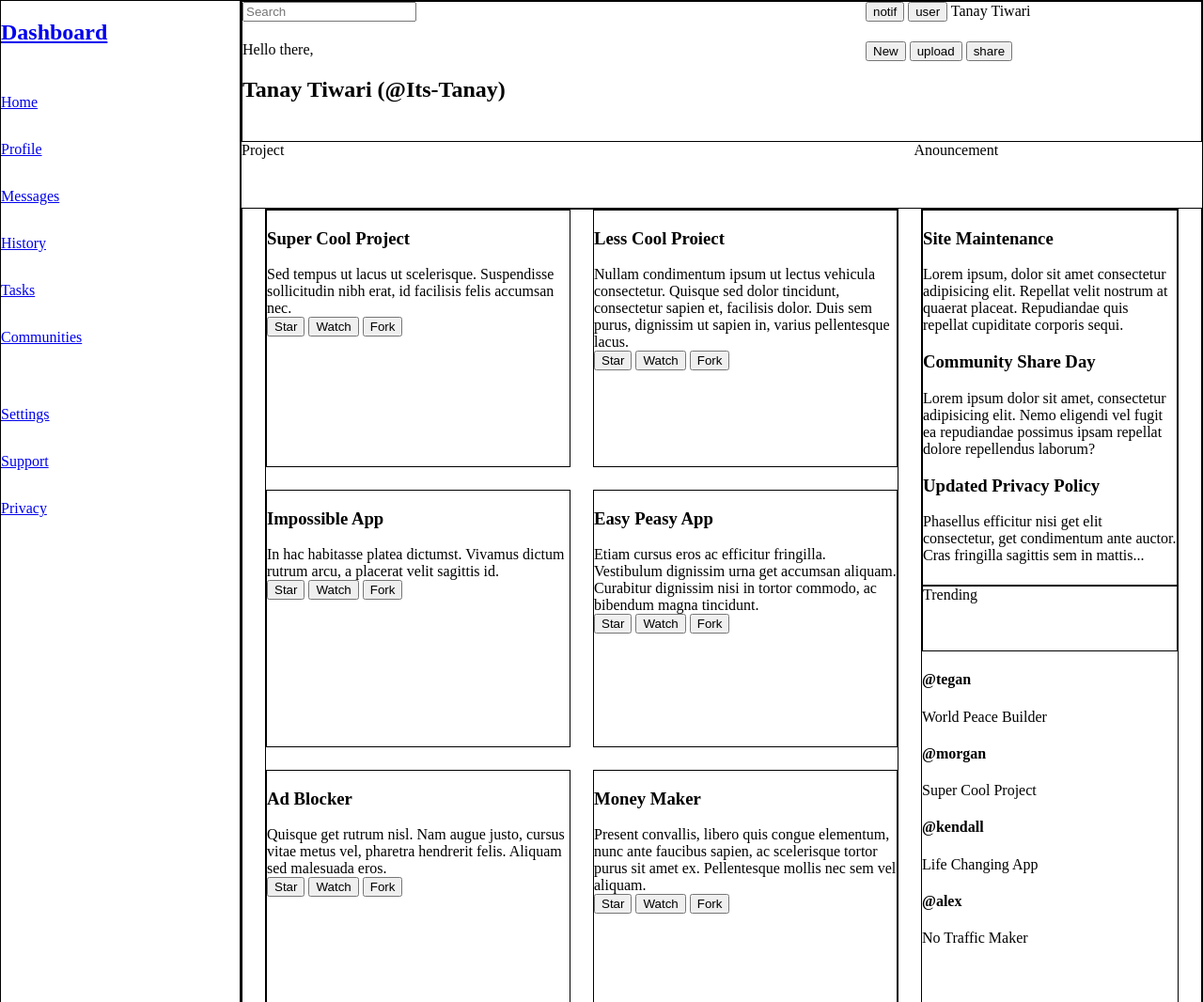
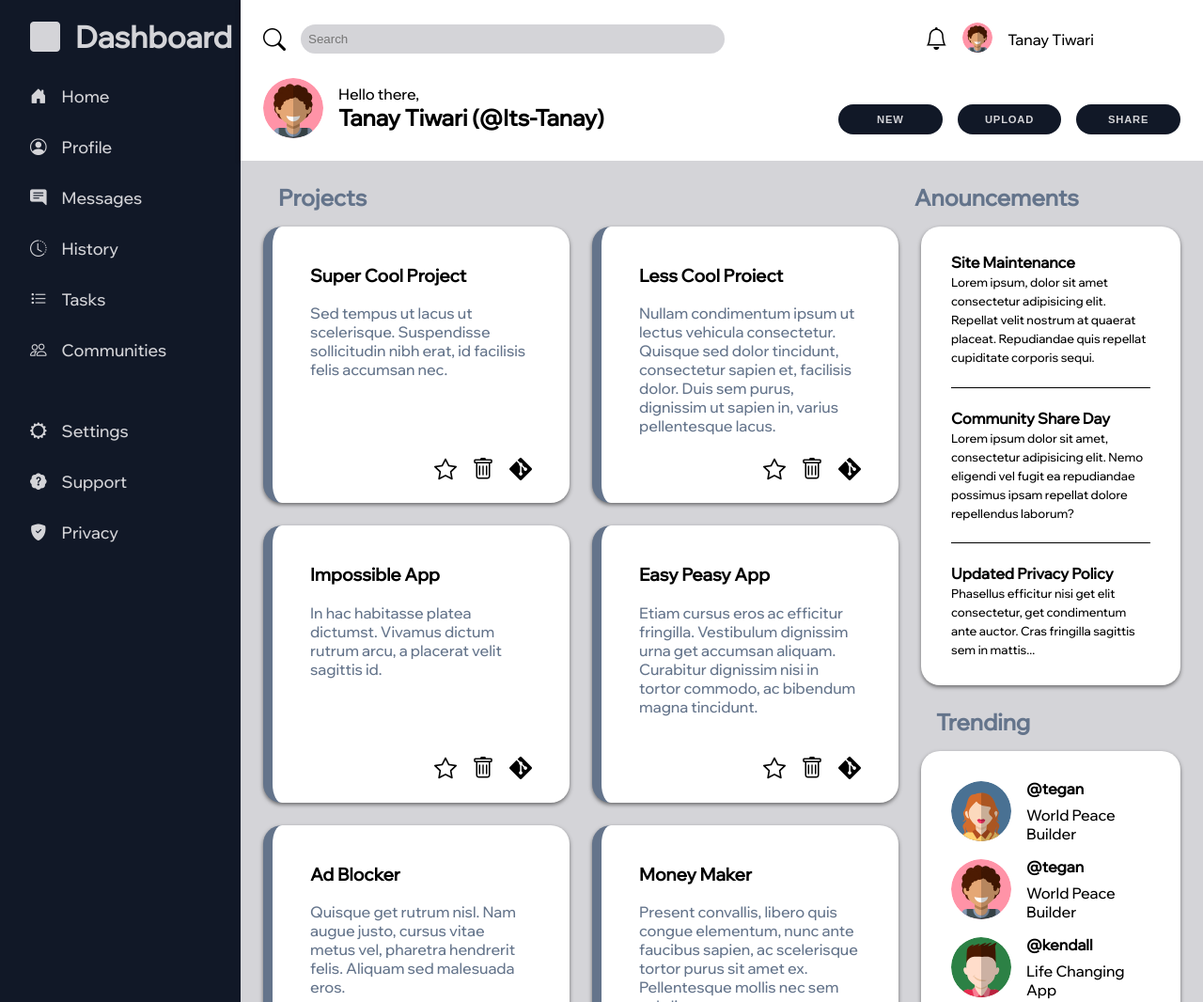
Before and after one commit to Its-Tanay/admin-dashboard-template, a plain HTML site: page index.html in a window 1280 px wide. Shown: the top 1066 px of the page at 94% size. Drawn offline with nearby package versions, Linux system fonts and the light colour scheme.

Commit message:
Modern styling to the webpage is done

```diff
--- a/index.html
+++ b/index.html
@@ -5,52 +5,56 @@
     <meta http-equiv="X-UA-Compatible" content="IE=edge">
     <meta name="viewport" content="width=device-width, initial-scale=1.0">
     <link rel="stylesheet" type="text/css" href="style.css" />
-    <title>Dashboard</title>
+    <link rel="stylesheet" href="https://cdn.jsdelivr.net/npm/bootstrap-icons@1.10.5/font/bootstrap-icons.css">    <title>Dashboard</title>
 </head>
 <body>
     <div class="container">
 
         <div class="sidenav">
-            <h2 class="Title"><a href="#">Dashboard</a></h2>
+            <h1 class="Dashboard"><i class="bi bi-square-fill"></i>Dashboard</h1>
 
-            <a href="#">Home</a>
-            <a href="#">Profile</a>
-            <a href="#">Messages</a>
-            <a href="#">History</a>
-            <a href="#">Tasks</a>
-            <a href="#">Communities</a>
+            <a href="#"><i class="bi bi-house-door-fill"></i>Home</a>
+            <a href="#"><i class="bi bi-person-circle"></i>Profile</a>
+            <a href="#"><i class="bi bi-chat-right-text-fill"></i>Messages</a>
+            <a href="#"><i class="bi bi-clock-history"></i>History</a>
+            <a href="#"><i class="bi bi-list-task"></i>Tasks</a>
+            <a href="#"><i class="bi bi-people"></i>Communities</a>
 
             <div class="space"></div>
 
-            <a href="#">Settings</a>
-            <a href="#">Support</a>
-            <a href="#">Privacy</a>
+            <a href="#"><i class="bi bi-gear-wide"></i>Settings</a>
+            <a href="#"><i class="bi bi-patch-question-fill"></i>Support</a>
+            <a href="#"><i class="bi bi-shield-fill-check"></i>Privacy</a>
         </div>
 
         <div class="page">
             <div class="header">
                 <div class="search-pane">
+                    <i class="bi bi-search"></i>
                     <input type="text" placeholder="Search">
                 </div>
                 <div class="user-nav">
-                    <button class="notification">notif</button>
-                    <button class="user">user</button>
+                    <button class="notification"><i class="bi bi-bell"></i></button>
+                    <button class="user-btn"><img src="Assets/man-svgrepo-com.svg"></button>
                     <span class="name">Tanay Tiwari</span>
                 </div>
                 <div class="user-greet">
-                    <span class="greet-text">Hello there,</span>
+                    <img src="Assets/man-svgrepo-com.svg">
+                    <div class="greet-txt" >
+                        <span class="greeting-msg">Hello there,</span>
                         <h2 class="user-name">Tanay Tiwari (@Its-Tanay)</h2>
                     </div>
+                </div>
                 <div class="file-nav">
-                    <button class="new-btn">New</button>
-                    <button class="upload-btn">upload</button>
-                    <button class="share-btn">share</button>
+                    <button class="new-btn">NEW</button>
+                    <button class="upload-btn">UPLOAD</button>
+                    <button class="share-btn">SHARE</button>
                 </div>
             </div>
 
             <div class="titles">
-                <div class="title-1">Project</div>
-                <div class="title-2">Anouncement</div>
+                <div class="title-1">Projects</div>
+                <div class="title-2">Anouncements</div>
             </div>
 
             <div class="main">
@@ -59,75 +63,75 @@
                         <h3>Super Cool Project</h3>
                         <span>Sed tempus ut lacus ut scelerisque. Suspendisse sollicitudin nibh erat, id facilisis felis accumsan nec.</span>
                         <div class="project-btns">
-                            <button class="project-btn">Star</button>
-                            <button class="project-btn">Watch</button>
-                            <button class="project-btn">Fork</button>
+                            <button class="project-btn"><i class="bi bi-star"></i></button>
+                            <button class="project-btn"><i class="bi bi-trash"></i></i></button>
+                            <button class="project-btn"><i class="bi bi-git"></i></button>
                         </div>
                     </div>
                     <div class="project 2">
                         <h3>Less Cool Proiect</h3>
                         <span>Nullam condimentum ipsum ut lectus vehicula consectetur. Quisque sed dolor tincidunt, consectetur sapien et, facilisis dolor. Duis sem purus, dignissim ut sapien in, varius pellentesque lacus.</span>
                         <div class="project-btns">
-                            <button class="project-btn">Star</button>
-                            <button class="project-btn">Watch</button>
-                            <button class="project-btn">Fork</button>
+                            <button class="project-btn"><i class="bi bi-star"></i></button>
+                            <button class="project-btn"><i class="bi bi-trash"></i></button>
+                            <button class="project-btn"><i class="bi bi-git"></i></button>
                         </div>
                     </div>
                     <div class="project 3">
                         <h3>Impossible App</h3>
                         <span>In hac habitasse platea dictumst. Vivamus dictum rutrum arcu, a placerat velit sagittis id.</span>
                         <div class="project-btns">
-                            <button class="project-btn">Star</button>
-                            <button class="project-btn">Watch</button>
-                            <button class="project-btn">Fork</button>
+                            <button class="project-btn"><i class="bi bi-star"></i></button>
+                            <button class="project-btn"><i class="bi bi-trash"></i></button>
+                            <button class="project-btn"><i class="bi bi-git"></i></button>
                         </div>
                     </div>
                     <div class="project 4">
                         <h3>Easy Peasy App</h3>
                         <span>Etiam cursus eros ac efficitur fringilla. Vestibulum dignissim urna get accumsan aliquam. Curabitur dignissim nisi in tortor commodo, ac bibendum magna tincidunt.</span>
                         <div class="project-btns">
-                            <button class="project-btn">Star</button>
-                            <button class="project-btn">Watch</button>
-                            <button class="project-btn">Fork</button>
+                            <button class="project-btn"><i class="bi bi-star"></i></button>
+                            <button class="project-btn"><i class="bi bi-trash"></i></button>
+                            <button class="project-btn"><i class="bi bi-git"></i></button>
                         </div>
                     </div>
                     <div class="project 5">
                         <h3>Ad Blocker</h3>
                         <span>Quisque get rutrum nisl. Nam augue justo, cursus vitae metus vel, pharetra hendrerit felis. Aliquam sed malesuada eros.</span>
                         <div class="project-btns">
-                            <button class="project-btn">Star</button>
-                            <button class="project-btn">Watch</button>
-                            <button class="project-btn">Fork</button>
+                            <button class="project-btn"><i class="bi bi-star"></i></button>
+                            <button class="project-btn"><i class="bi bi-trash"></i></button>
+                            <button class="project-btn"><i class="bi bi-git"></i></button>
                         </div>
                     </div>
                     <div class="project 6">
                         <h3>Money Maker</h3>
                         <span>Present convallis, libero quis congue elementum, nunc ante faucibus sapien, ac scelerisque tortor purus sit amet ex. Pellentesque mollis nec sem vel aliquam.</span>
                         <div class="project-btns">
-                            <button class="project-btn">Star</button>
-                            <button class="project-btn">Watch</button>
-                            <button class="project-btn">Fork</button>
+                            <button class="project-btn"><i class="bi bi-star"></i></button>
+                            <button class="project-btn"><i class="bi bi-trash"></i></button>
+                            <button class="project-btn"><i class="bi bi-git"></i></button>
                         </div>
                     </div>
                 </div>
 
                 <div class="others-container">
                     <div class="announcements">
-                        <div class="anouncement 1">
+                        <div class="announcement 1">
                             <h3>Site Maintenance</h3>
                             <span>Lorem ipsum, dolor sit amet consectetur adipisicing elit. Repellat velit nostrum at quaerat placeat. Repudiandae quis repellat cupiditate corporis sequi.</span>
                         </div>
 
-                        <div class="space"></div>
+                        <div class="spaces"></div>
 
-                        <div class="anouncement 2">
+                        <div class="announcement 2">
                             <h3>Community Share Day</h3>
                             <span>Lorem ipsum dolor sit amet, consectetur adipisicing elit. Nemo eligendi vel fugit ea repudiandae possimus ipsam repellat dolore repellendus laborum?</span>
                         </div>
 
-                        <div class="space"></div>
+                        <div class="spaces"></div>
 
-                        <div class="anouncement 3">
+                        <div class="announcement 3">
                             <h3>Updated Privacy Policy</h3>
                             <span>Phasellus efficitur nisi get elit consectetur, get condimentum ante auctor. Cras fringilla sagittis sem in mattis...</span>
                         </div>
@@ -137,20 +141,32 @@
 
                     <div class="trending">
                         <div class="trend 1">
+                            <img src="Assets/woman-svgrepo-com.svg" alt="">
+                            <div class="user 1">
                                 <h4>@tegan</h4>
                                 <span>World Peace Builder</span>
                             </div>
+                        </div>
                         <div class="trend 2">
-                            <h4>@morgan</h4>
-                            <span>Super Cool Project</span>
+                            <img src="Assets/man-svgrepo-com.svg" alt="">
+                            <div class="user 2">
+                                <h4>@tegan</h4>
+                                <span>World Peace Builder</span>
+                            </div>
                         </div>
                         <div class="trend 3">
+                            <img src="Assets/boy-svgrepo-com.svg" alt="">
+                            <div class="user 3">
                                 <h4>@kendall</h4>
                                 <span>Life Changing App</span>
                             </div>
+                        </div>
                         <div class="trend 4">
+                            <img src="Assets/woman-svgrepo-com (2).svg" alt="">
+                            <div class="user 3">
                                 <h4>@alex</h4>
                                 <span>No Traffic Maker</span>
+                            </div>
                         </div>
                     </div>
                 </div>
--- a/style.css
+++ b/style.css
@@ -1,15 +1,20 @@
+@import url('https://fonts.googleapis.com/css2?family=Roboto:wght@300&family=Rubik&family=Wix+Madefor+Display:wght@500&display=swap');
 *,
 *::after,
 *::before{
     position: relative;
     box-sizing: border-box;
+    margin: 0;
+    padding: 0;
 }
 
 body{
-    margin: 0;
-    padding: 0;
+    width: 100vw;
     min-height: 100vh;
     overflow: auto;
+    font-family: 'Roboto', sans-serif;
+    font-family: 'Rubik', sans-serif;
+    font-family: 'Wix Madefor Display', sans-serif;
 }
 
 .container{
@@ -25,6 +30,26 @@ body{
     flex-direction: column;
     gap: 2rem;
     flex-grow: 1;
+    background-color: black;
+    color: #d4d4d8;
+    padding-left: 2rem;
+    padding-top: 1.2rem;
+    background-color: #111827;
+}
+
+.sidenav > h1{
+    display: flex;
+    gap: 1rem;
+    padding-right: 1rem;
+}
+
+.sidenav > a{
+    display: flex;
+    align-items: center;
+    font-size: 1.1rem;
+    gap: 1rem;
+    text-decoration: none;
+    color: inherit;
 }
 
 /* page */
@@ -45,15 +70,124 @@ body{
 .header{
     display: grid;
     grid-template-columns: minmax(300px, 65%) minmax(100px, auto);
+    box-shadow: 0 2px 4px rgba(0, 0, 0, 0.5);
+}
+
+.search-pane{
+    display: flex;
+    padding: 1.5rem;
+    gap: 1rem;
+    align-items: center;
+    font-size: 1.5rem;
+}
+
+.search-pane > input{
+    appearance: none;
+    padding: 0.5rem;
+    border: 0px solid #d4d4d8;
+    border-radius: 20px;
+    width: 80%;
+    background-color: #d4d4d8;
+}
+
+.search-pane > i{
+    size: 2rem;
+}
+
+.user-greet{
+    padding: 1.5rem;
+    display: flex;
+    gap: 1rem;
+    align-items: center;
+    padding-top: 0;
+}
+
+.user-greet > img{
+    width: 4rem;
+    height: 4rem;
+    border-radius: 50%;
+}
+
+.user-nav{
+    display: flex;
+    gap: 1rem;
+    align-items: center;
+    justify-content: center;
+    padding: 1.5rem;
+}
+
+.user-nav > a{
+    text-decoration: none;
+    color: inherit;
+    font-size: 1.5rem;
+}
+
+.user-nav > button{
+    appearance: none;
+    border: 0;
+    background-color: transparent;
+    cursor: pointer;
+}
+
+.notification{
+    font-size: 1.5rem;
+}
+
+.user-nav button > img{
+    width: 2rem;
+    height: 2rem;
+    border-radius: 50%;
+}
+
+.file-nav{
+    display: flex;
+    gap: 1rem;
+    align-items: center;
+    justify-content: center;
+    padding: 1.5rem;
+}
+
+.file-nav > button{
+    appearance: none;
+    border: 0;
+    background-color: #111827;
+    cursor: pointer;
+    border-radius: 20px;
+    padding: 10px;
+    color: #d4d4d8;
+    width: 7rem;
+    font-size: 0.7rem;
+    letter-spacing: 0.05rem;
+    font-weight: bolder;
 }
 
 /* main section */
 
+.titles{
+    background-color: #d4d4d8;
+}
+
+.title-1{
+    padding-left: 2.5rem;
+    padding-top: 1.5rem;
+    font-size: 1.5rem;
+    font-weight: bolder;
+    color: #64748b;
+}
+
+.title-2{
+    padding-top: 1.5rem;
+    font-size: 1.5rem;
+    font-weight: bolder;
+    color: #64748b;
+}
+
 .main{
     display: grid;
     grid-template-columns: minmax(400px, 70%) minmax(0, auto);
-    margin-bottom: 70px;
+    padding-bottom: 70px;
     gap: 1.5rem;
+    background-color: #d4d4d8;
 }
 
 /* projects section */
@@ -66,71 +200,123 @@ body{
     margin-left: 1.5rem;
 }
 
+.project{
+    background-color: #ffffff;
+    border-radius: 20px;
+    padding: 2.5rem;
+    display: grid;
+    grid-template-rows: 10% auto 10%;
+    gap: 1.2rem;
+    padding-bottom: 1.5rem;
+    border-left: 10px solid #64748b;
+    box-shadow: 0 2px 4px rgba(0, 0, 0, 0.5);
+}
+
+.project span{
+    color: #64748b;
+}
+
+.project-btns{
+    display: flex;
+    gap: 1rem;
+    align-items: center;
+    justify-content: flex-end;
+}
+
+.project-btns > button{
+    appearance: none;
+    border: 0;
+    background-color: transparent;
+    cursor: pointer;
+    font-size: 1.5rem;
+}
+
 /* others section */
 
 .others-container{
     display: grid;
-    grid-template-rows: minmax(300px, 400px) 70px minmax(300px, 400px);
+    grid-template-rows: minmax(300px, auto) 70px minmax(300px, auto);
     margin-right: 1.5rem;
 }
 
 .announcements{
+    background-color: #ffffff;
+    border-radius: 20px;
+    padding: 1rem;
+    padding-left: 2rem;
+    padding-right: 2rem;
     display: flex;
     flex-direction: column;
+    justify-content: space-evenly;
+    box-shadow: 0 2px 4px rgba(0, 0, 0, 0.5);
+}
+
+.announcement > span{
+    font-size: 0.8rem;
+}
+
+.announcement > h3{
+    font-size: 1rem;
+    font-weight: bolder;
+}
+
+.spaces {
+    height: 1px;
+    background-color: #000;
+    border: none;
+    margin: 10px 0;
+}
+
+.title-3{
+    padding-top: 1.5rem;
+    padding-left: 1rem;
+    font-size: 1.5rem;
+    font-weight: bolder;
+    color: #64748b;
 }
 
 .trending{
+    background-color: #ffffff;
+    border-radius: 20px;
+    padding: 1rem;
+    padding-left: 2rem;
+    padding-right: 2rem;
     display: flex;
     flex-direction: column;
+    justify-content: space-evenly;
+    box-shadow: 0 2px 4px rgba(0, 0, 0, 0.5);
 }
 
-
-
-
-
-
-
-
-
-
-
-
-
-
-
-
-.page{
-    border: 1px solid black;
+.user{
+    display: flex;
+    flex-direction: column;
+    gap: 0.5rem;
+    justify-content: center;
 }
 
-.main{
-    border: 1px solid black;
+.trend{
+    display: flex;
+    gap: 1rem;
+    align-items: center;
 }
 
-.sidenav{
-    border: 1px solid black;
+.trend img{
+    width: 4rem;
+    height: 4rem;
+    border-radius: 50%;
 }
 
-.header{
-    border: 1px solid black;
+.sidenav > a:hover {
+    transform: scale(1.05);
+  }
+
+.user-nav > button:hover,
+.file-nav > button:hover,
+.project-btns > button:hover
+{
+   transform: scale(1.1);
 }
 
-.project-container{
-    border: 1px solid black;
+.project:hover ,img:hover{
+    transform: scale(0.95);
 }
-
-.others-container{
-    border: 1px solid black;
-}
-
-.project{
-    border: 1px solid black;
-}
-
-.announcements{
-    border: 1px solid black;
-}
-
-.title-3{
-    border: 1px solid black;
-}
```
Also changed, not shown: Assets/boy-svgrepo-com.svg (added), Assets/man-svgrepo-com.svg (added), Assets/woman-svgrepo-com (1).svg (added), Assets/woman-svgrepo-com (2).svg (added), Assets/woman-svgrepo-com.svg (added), 3 other files. Lines whose indentation alone changed are shown as unchanged.
